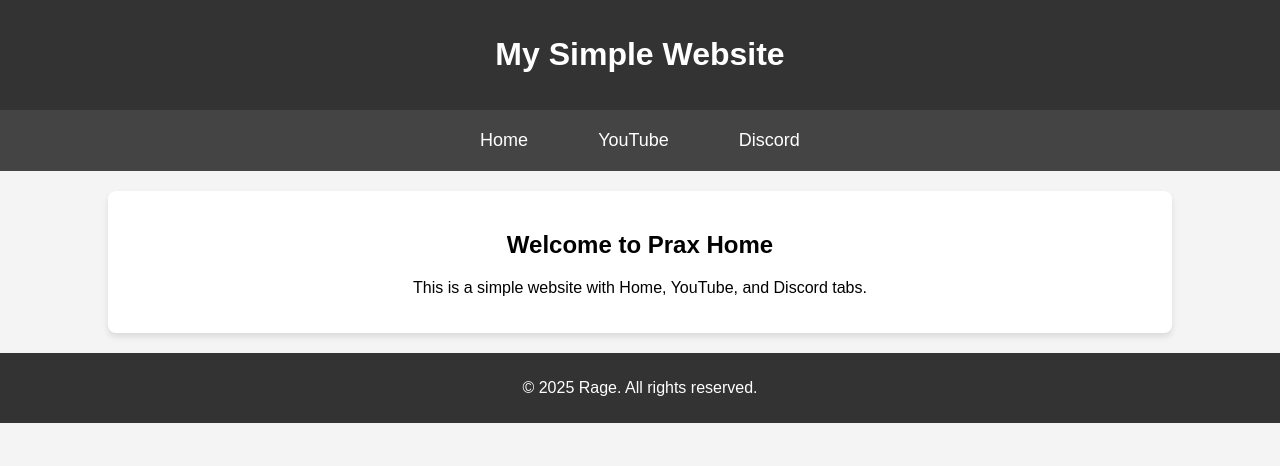
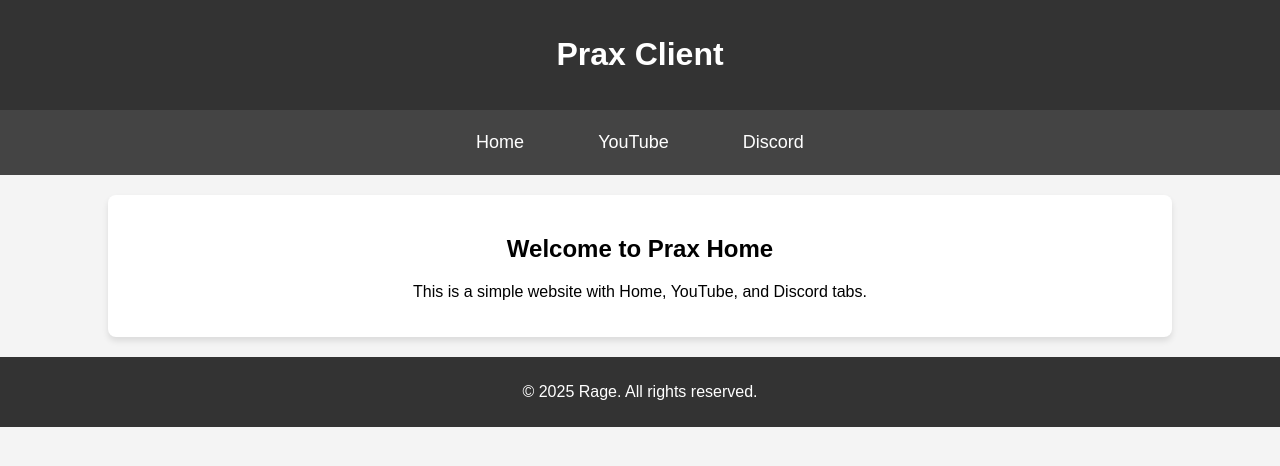
Before and after one commit to Krixx-XD/PraxWeb, a plain HTML site: page index.html in a window 1280 px wide. Drawn offline with Linux system fonts and the light colour scheme.

Commit message:
Update index.html

```diff
--- a/index.html
+++ b/index.html
@@ -35,10 +35,15 @@
             margin: 0 15px;
             font-size: 18px;
             border-radius: 5px;
-            transition: background-color 0.3s;
+            transition: background-color 0.3s, border-color 0.3s;
+            border: 2px solid transparent; /* Initial border */
         }
         nav a:hover {
             background-color: #666;
+            border-color: red; /* Red border on hover */
+        }
+        nav a:active {
+            border-color: red; /* Ensure border stays red when active */
         }
         .content {
             width: 80%;
@@ -62,13 +67,13 @@
 <body>
 
 <header>
-    <h1>My Simple Website</h1>
+    <h1>Prax Client</h1>
 </header>
 
 <nav>
-    <a href="#home" onclick="showTab('home')">Home</a>
-    <a href="#youtube" onclick="showTab('youtube')">YouTube</a>
-    <a href="#discord" onclick="showTab('discord')">Discord</a>
+    <a href="#home" onclick="showTab('Home')">Home</a>
+    <a href="#youtube" onclick="showTab('Youtube')">YouTube</a>
+    <a href="#discord" onclick="showTab('Discord')">Discord</a>
 </nav>
 
 <div class="content" id="Home">
@@ -78,7 +83,7 @@
 
 <div class="content" id="Youtube" style="display: none;">
     <h2>Subscribe to my channel for more updates</h2>
-    <p>Visit <a href="https://www.youtube.com/@AhasiUGO">YouTube</a> for videos.</p>
+    <p>Visit <a href="https://www.youtube.com/@AhasiUGO" target="_blank">YouTube</a> for videos.</p>
 </div>
 
 <div class="content" id="Discord" style="display: none;">
```
